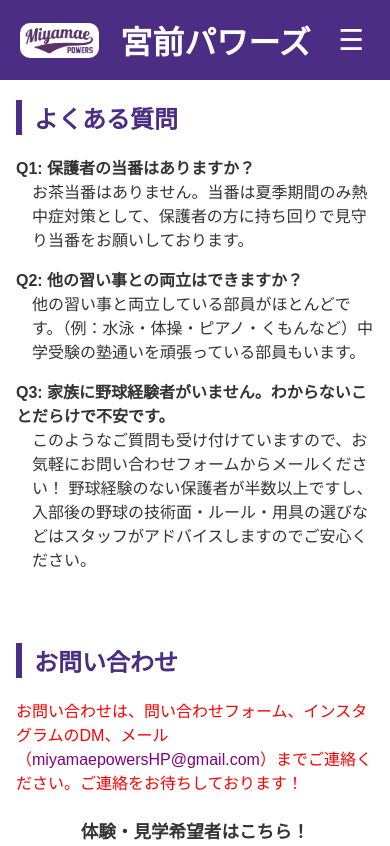
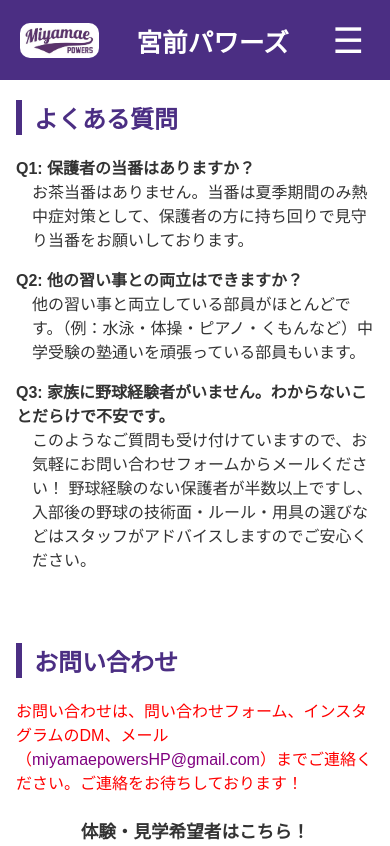
Before and after one commit to miyamae-powers/powers, a plain HTML site: page contact.html in a window 390 px wide. Shown: the top 846 px of the page. Drawn offline with Linux system fonts and the light colour scheme.

Commit message:
Add files via upload

```diff
--- a/contact.html
+++ b/contact.html
@@ -45,7 +45,7 @@ header h1 {
 
 .hamburger {
   display: none;
-  font-size: 1.8rem;
+  font-size: 2.2rem;
   color: white;
   background: none;
   border: none;
@@ -328,6 +328,10 @@ footer {
   .insta-text {
     font-size: 0.9rem;
   }
+
+    header h1 {
+    font-size: 1.6rem; /* お好みで調整 */
+  }
 }
 </style>
 </head>
```
Also changed, not shown: index.html (+4 -1 lines), join.html (+5 -1 lines), schedule.html (+5 -1 lines), team.html (+5 -1 lines).
